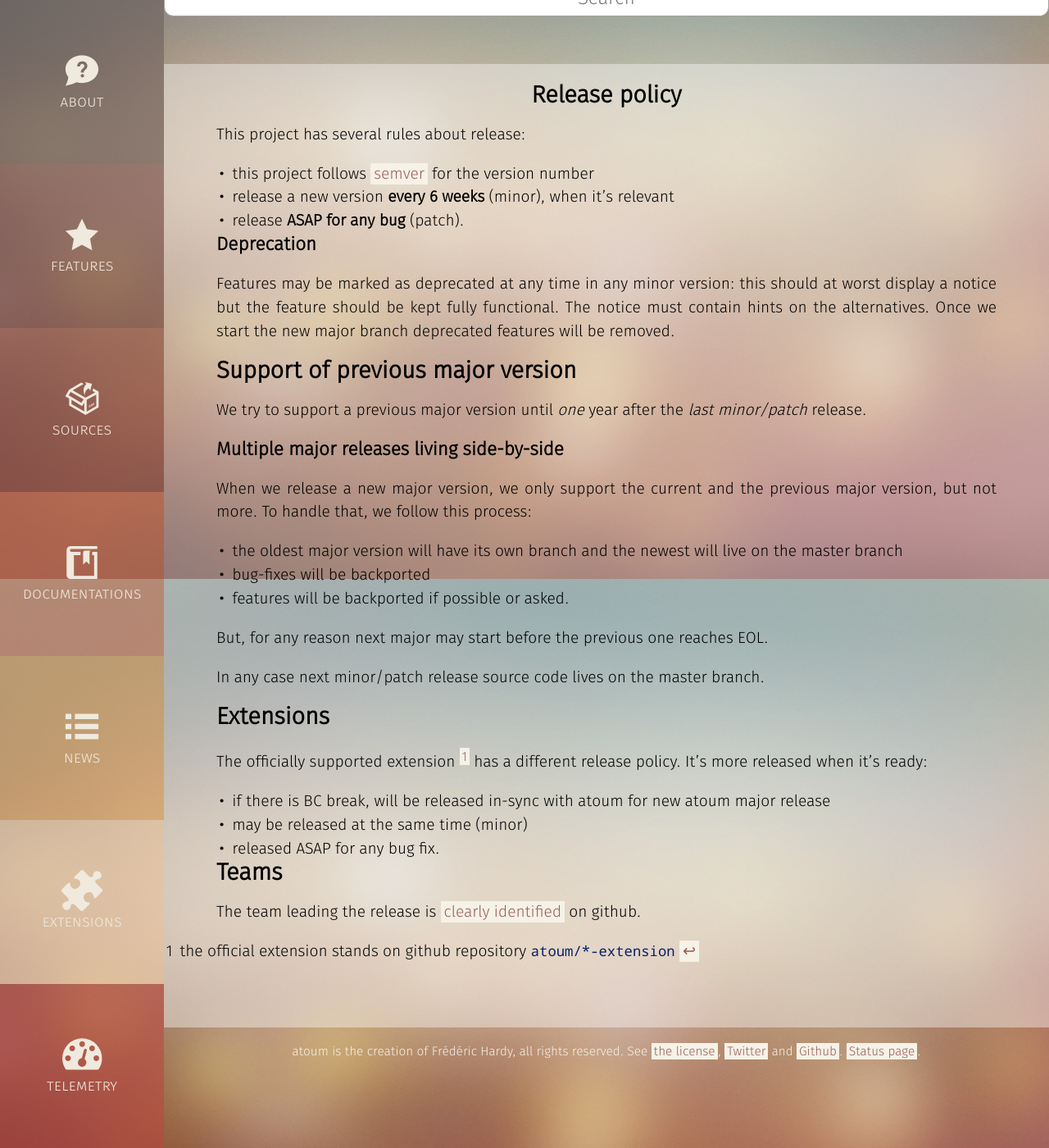
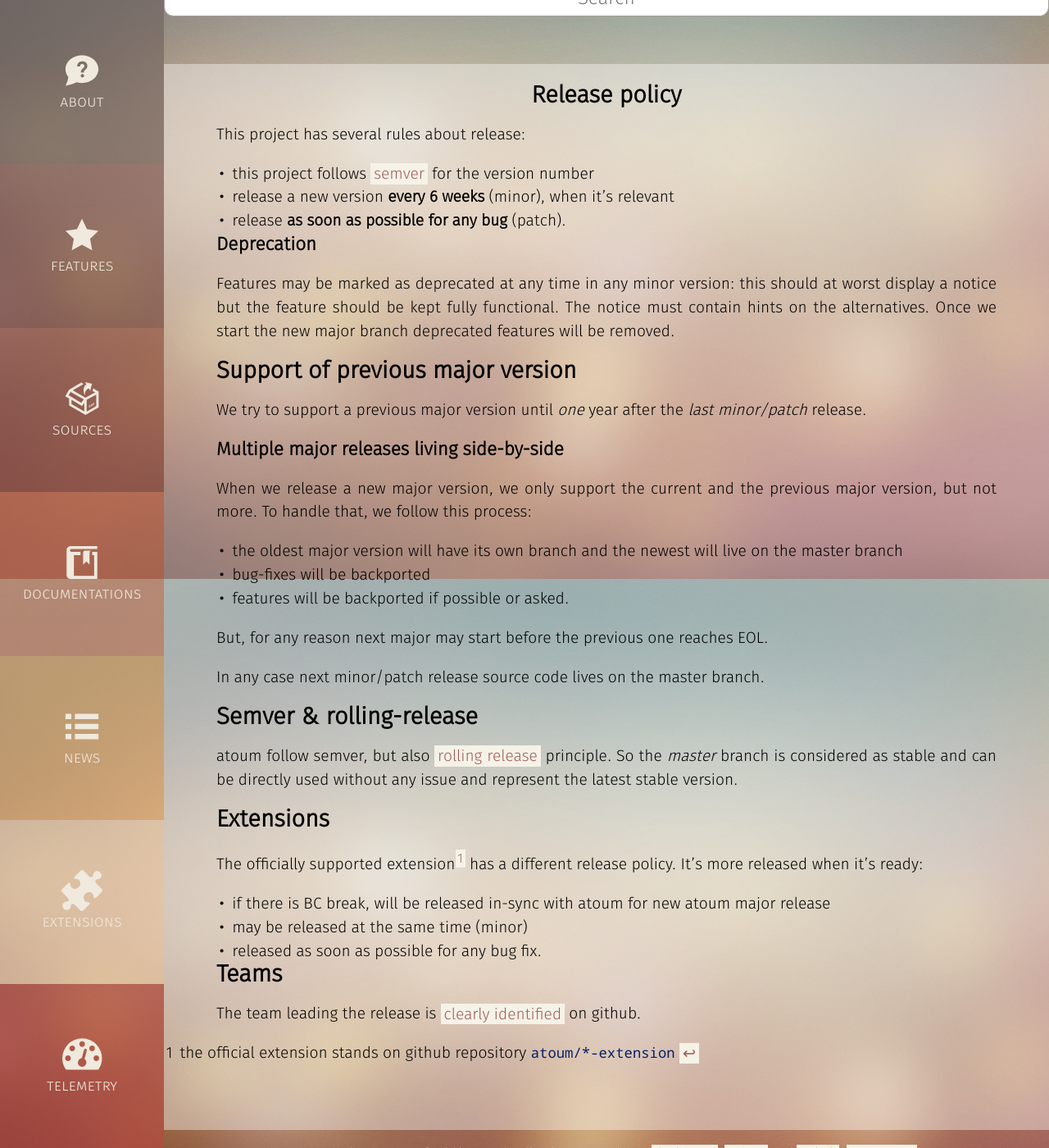
Before and after one commit to atoum/atoum.github.io, a Jekyll site: the page built from _pages/about/release_policy.md, in a window 1280 px wide and 1400 px high, scrolled down 194 px. Shown: the whole window at 82% size. Built offline with Jekyll 4.4.1, drawn with Linux system fonts in a browser that asks for light colours; comment, search, counter and statistics services are not loaded; a style sheet for code colours, icons or effects is not loaded.

Commit message:
note on rolling release

```diff
--- a/_pages/about/release_policy.md
+++ b/_pages/about/release_policy.md
@@ -8,7 +8,7 @@ title: Release policy
 This project has several rules about release:
 * this project follows [semver](http://semver.org/) for the version number
 * release a new version **every 6 weeks** (minor), when it's relevant
-* release **ASAP for any bug** (patch).
+* release **as soon as possible for any bug** (patch).
 
 ### Deprecation
 
@@ -32,15 +32,17 @@ But, for any reason next major may start before the previous one reaches EOL.
 
 In any case next minor/patch release source code lives on the master branch.
 
+## Semver & rolling-release
+atoum follow semver, but also [rolling release](https://en.wikipedia.org/wiki/Rolling_release) principle. So
+the *master* branch is considered as stable and can be directly used without any issue and represent the latest stable version.
 
 ## Extensions
-The officially supported extension [^1] has a different release policy. It's more released when it's ready:
+The officially supported extension[^1] has a different release policy. It's more released when it's ready:
 * if there is BC break, will be released in-sync with atoum for new atoum major release
 * may be released at the same time (minor)
-* released ASAP for any bug fix.
+* released as soon as possible for any bug fix.
 
 ## Teams
 The team leading the release is [clearly identified](https://github.com/orgs/atoum/teams/rms/members) on github.
 
-
 [^1]: the official extension stands on github repository `atoum/*-extension`
```
